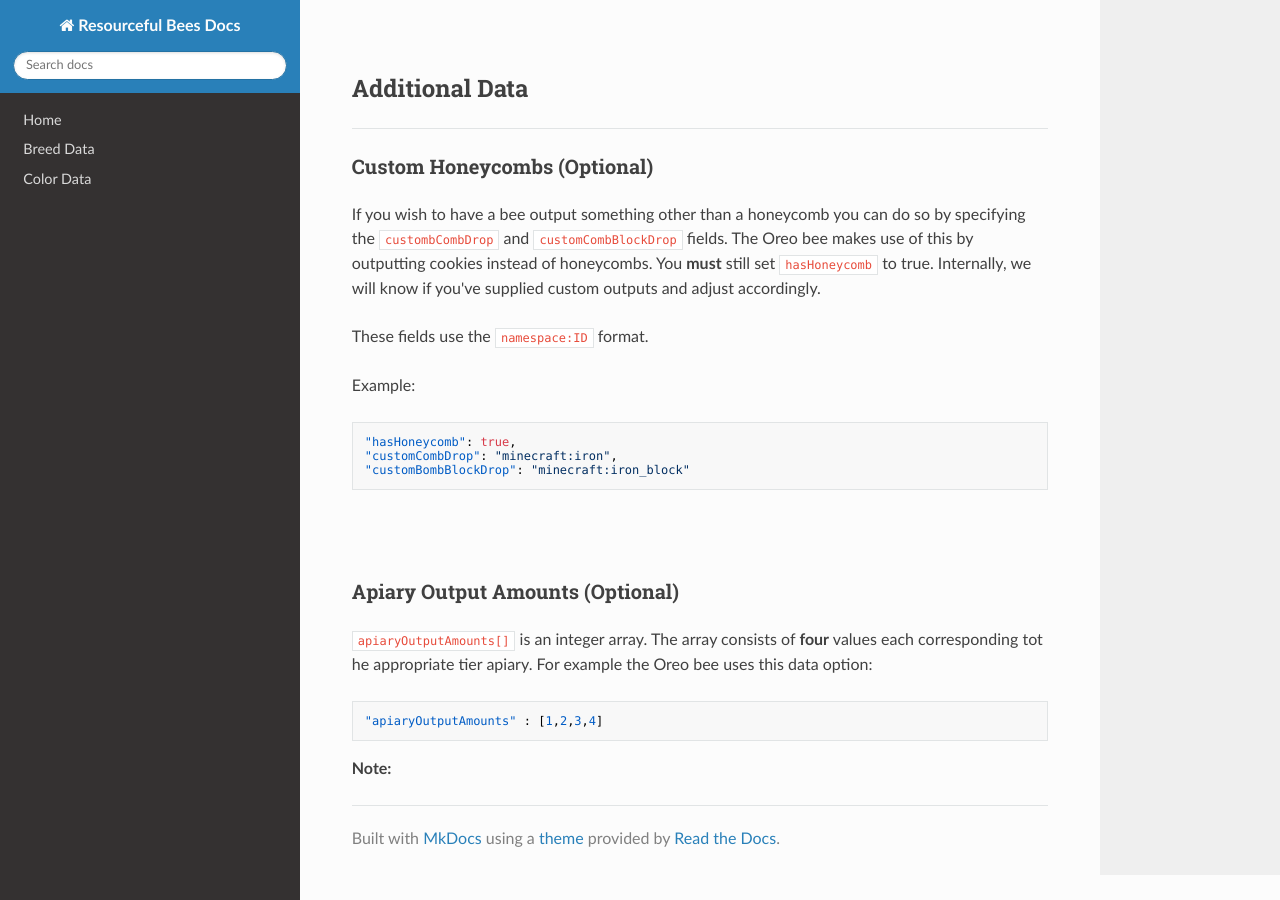
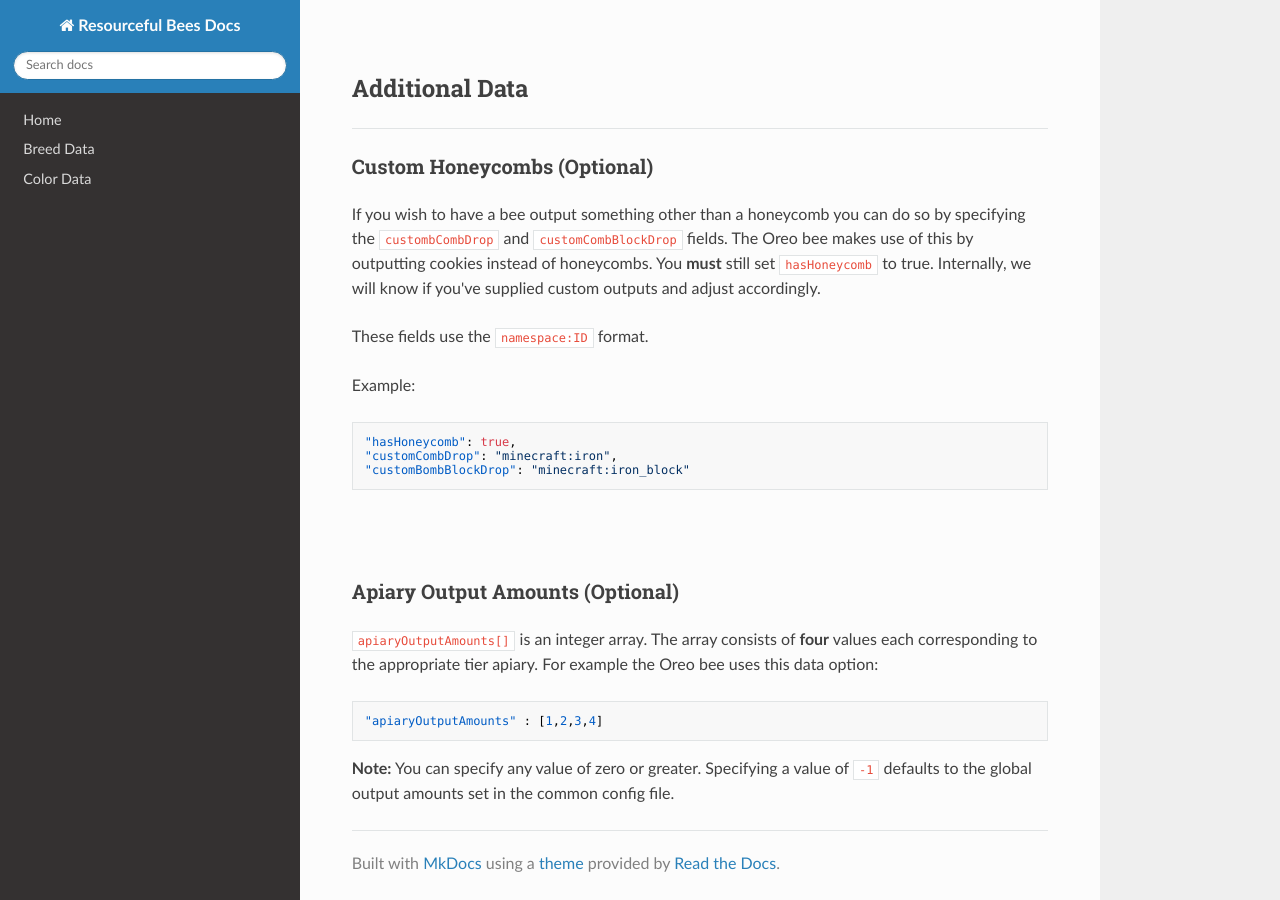
Before and after one commit to Team-Resourceful/ResourcefulBeesDocs, an MkDocs documentation site: the page built from docs/bee_data/custom_bee_data.md, in a window 1280 px wide and 900 px high, scrolled down 3203 px. Built offline with MkDocs 1.6.1, drawn with Linux system fonts in a browser that asks for light colours; nearby versions of some CDN libraries.

Commit message:
docs/bee_data/custom_bee_data.md updated from https://stackedit.io/

````diff
--- a/docs/bee_data/custom_bee_data.md
+++ b/docs/bee_data/custom_bee_data.md
@@ -115,13 +115,13 @@ Example:
 
 ### **Apiary Output Amounts** (Optional)
 
-`apiaryOutputAmounts[]` is an integer array. The array consists of **four** values each corresponding tot he appropriate tier apiary. For example the Oreo bee uses this data option:
+`apiaryOutputAmounts[]` is an integer array. The array consists of **four** values each corresponding to the appropriate tier apiary. For example the Oreo bee uses this data option:
 
 ```json
 "apiaryOutputAmounts" : [1,2,3,4]
 ```
 
-**Note:**
+**Note:** You can specify any value of zero or greater. Specifying a value of `-1` defaults to the global output amounts set in the common config file.
 <!--stackedit_data:
-eyJoaXN0b3J5IjpbMTEzOTExODA2NCwtMjA4ODc0NjYxMl19
+eyJoaXN0b3J5IjpbLTE4NzI2OTAxLC0yMDg4NzQ2NjEyXX0=
 -->
````
